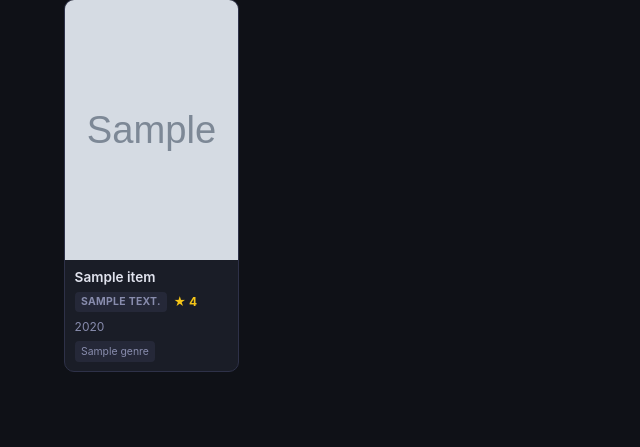
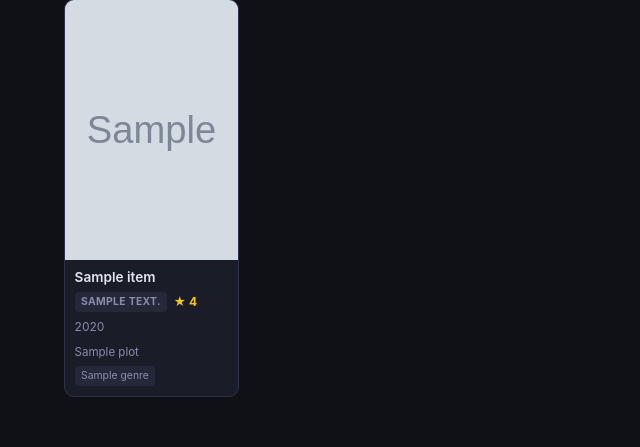
Before and after one commit to kerenshapiraettinger/recmed, a Flask app: template templates/browse.html in a window 1280 px wide. Shown: the part 146-593 px from the top of the page, without its empty margins (0-640 px from the left). Run offline with Flask 3, Linux system fonts and the light colour scheme; the template is opened without the code that fills it: most values are stand-ins (such as "Sample title", 1, 10 or a date in 2020); grey boxes marked "Sample" are stand-in pictures; data that the repository does not hold is empty; some libraries are stand-ins or nearby versions.

Commit message:
Show plot descriptions on all title cards (recommendations, browse, watched)
Co-Authored-By: Claude Sonnet 4.6 <noreply@anthropic.com>

```diff
--- a/static/style.css
+++ b/static/style.css
@@ -172,6 +172,16 @@ a { color: inherit; text-decoration: none; }
 .card-body { padding: .6rem; flex: 1; display: flex; flex-direction: column; gap: .3rem; }
 .card-title { font-size: .85rem; font-weight: 600; line-height: 1.3; }
 .card-meta { display: flex; align-items: center; gap: .4rem; flex-wrap: wrap; font-size: .75rem; color: var(--muted); }
+.card-plot {
+  font-size: .72rem;
+  color: var(--muted);
+  line-height: 1.45;
+  display: -webkit-box;
+  -webkit-line-clamp: 3;
+  -webkit-box-orient: vertical;
+  overflow: hidden;
+  margin-top: .2rem;
+}
 .card-genres { display: flex; flex-wrap: wrap; gap: .25rem; margin-top: auto; }
 
 /* ── Badges & pills ───────────────────────────────────────────────────────── */
--- a/templates/browse.html
+++ b/templates/browse.html
@@ -37,6 +37,7 @@
         <span class="imdb-score">★ {{ item.imdb_rating }}</span>
         <span class="year">{{ item.release_year }}</span>
       </div>
+      {% if item.plot %}<p class="card-plot">{{ item.plot }}</p>{% endif %}
       <div class="card-genres">
         {% for g in item.genres_list[:3] %}<span class="genre-pill">{{ g }}</span>{% endfor %}
       </div>
--- a/templates/recommendations.html
+++ b/templates/recommendations.html
@@ -33,6 +33,7 @@
         <span class="imdb-score">★ {{ item.imdb_rating }}</span>
         <span class="year">{{ item.release_year }}</span>
       </div>
+      {% if item.plot %}<p class="card-plot">{{ item.plot }}</p>{% endif %}
       <div class="card-genres">
         {% for g in item.genres_list[:3] %}
         <span class="genre-pill">{{ g }}</span>
--- a/templates/watched.html
+++ b/templates/watched.html
@@ -22,6 +22,7 @@
         <span class="imdb-score">★ {{ item.imdb_rating }}</span>
         <span class="year-user-rating">You: {{ item.rating }}/10</span>
       </div>
+      {% if item.plot %}<p class="card-plot">{{ item.plot }}</p>{% endif %}
       <div class="card-genres">
         {% for g in item.genres_list[:3] %}<span class="genre-pill">{{ g }}</span>{% endfor %}
       </div>
```
